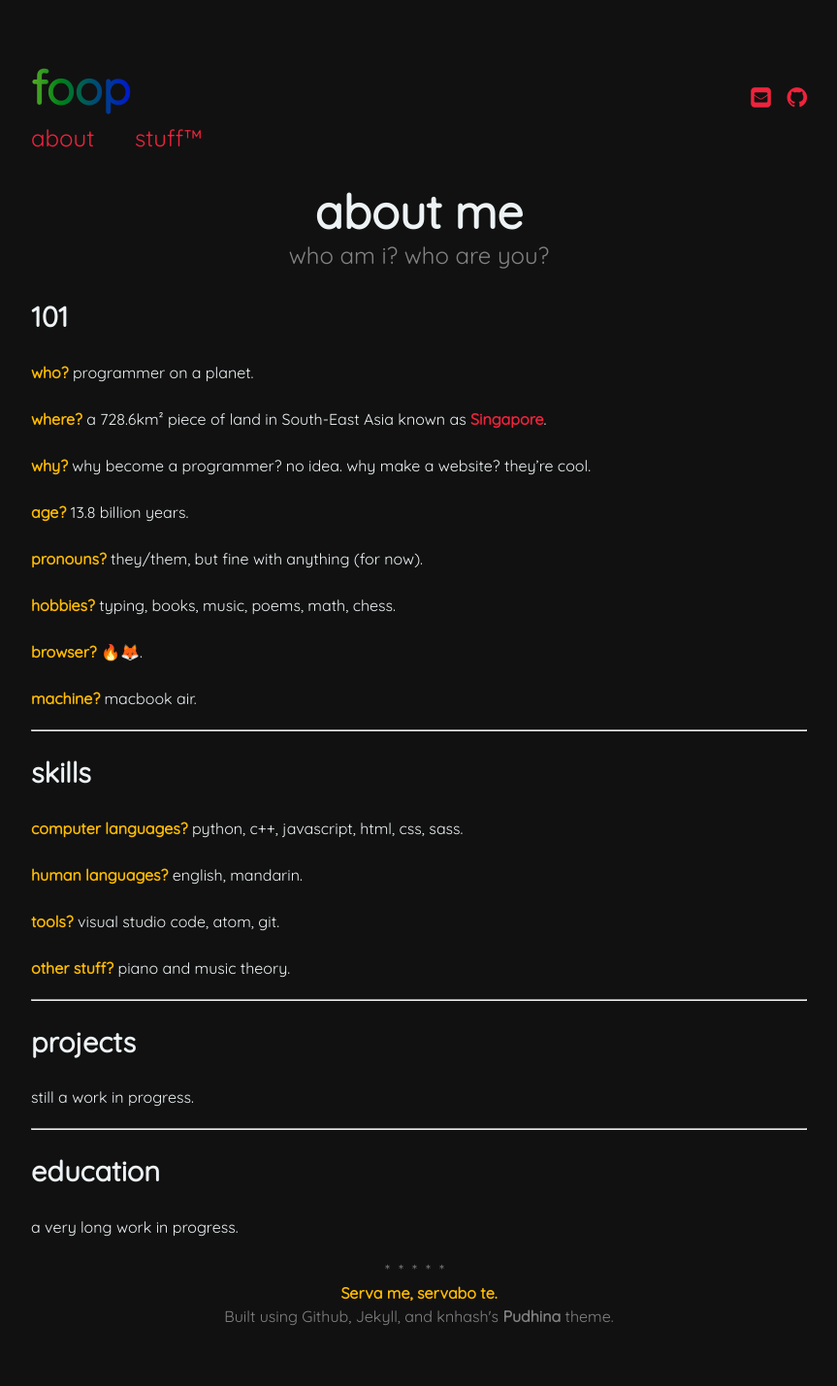
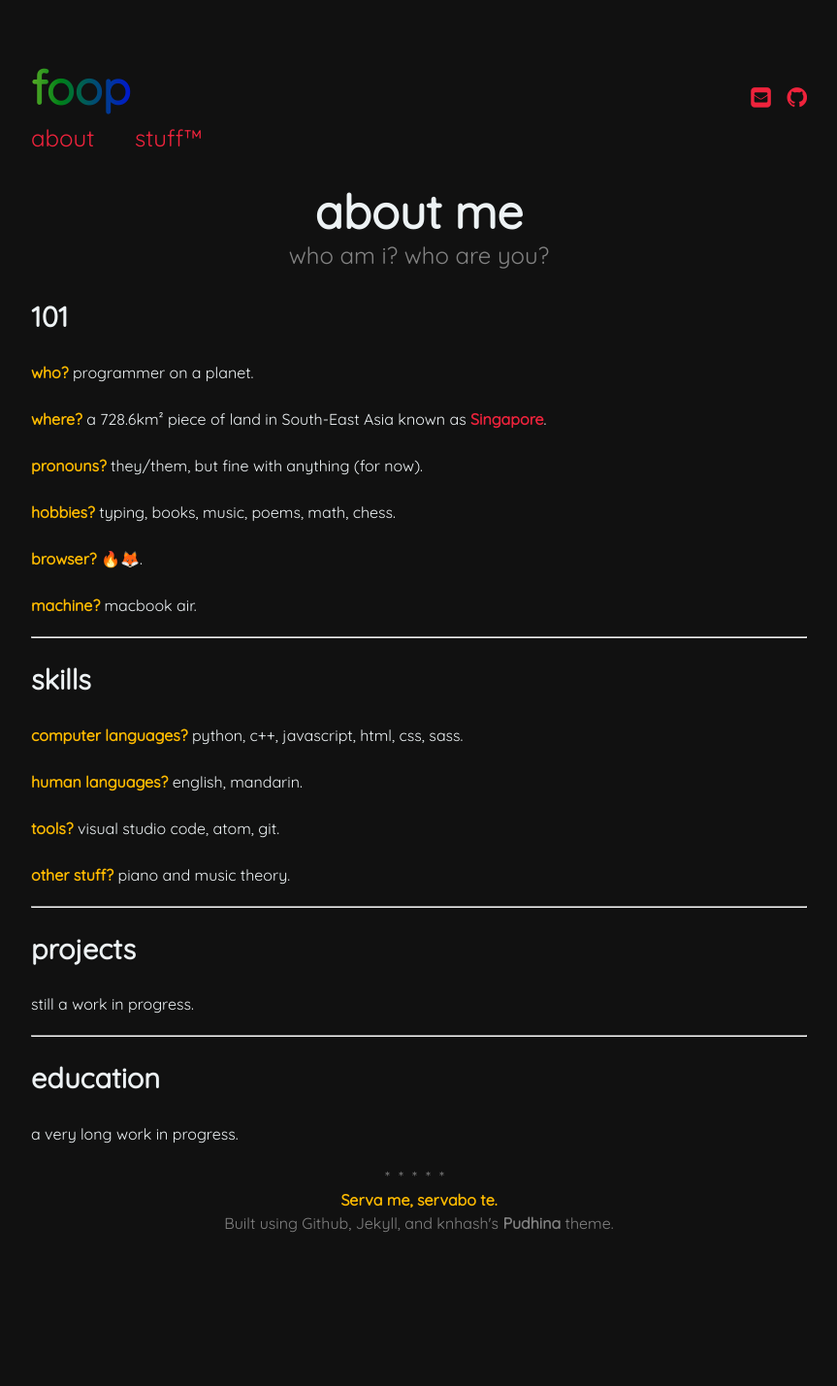
Before and after one commit to fwyr/website, a Jekyll site: the page built from about.md, in a window 1280 px wide. Shown: the whole page at 97% size, without its empty margins (208-1071 px from the left). Built offline with Jekyll 4.4.1, drawn with Linux system fonts in a browser that asks for light colours; after the commit the page ends 1333 px from its top, so only the background shows below that.

Commit message:
polish about.md

```diff
--- a/about.md
+++ b/about.md
@@ -13,10 +13,6 @@ subtitle: who am i? who are you?
 **who?** programmer on a planet.
 
 **where?** a 728.6km² piece of land in South-East Asia known as <a href="https://en.wikipedia.org/wiki/Singapore" target="_blank">Singapore</a>.
-
-**why?** why become a programmer? no idea. why make a website? they're cool.
-
-**age?** 13.8 billion years.
 
 **pronouns?** they/them, but fine with anything (for now).
 
```
